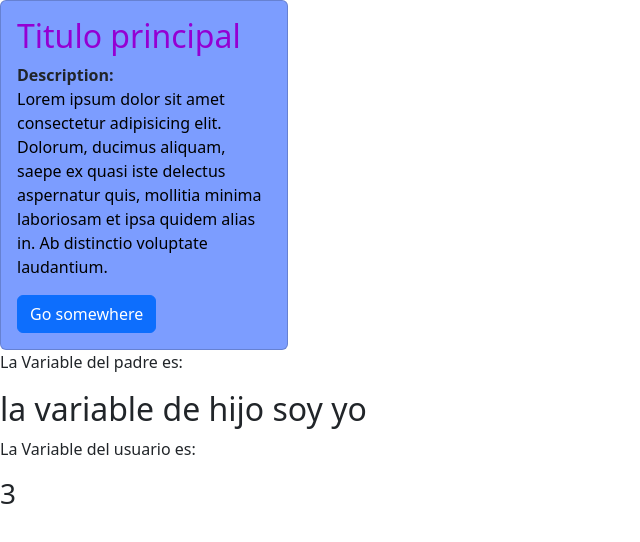
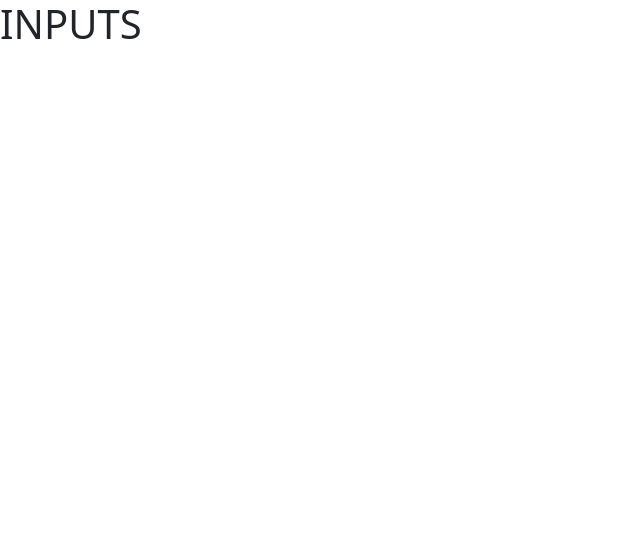
Before and after one commit to SergioAlejandroGG/practica1, an Angular app: page /segundo-dia in a window 1280 px wide. Before the commit this address led to /. Shown: the top 542 px of the page, without its empty margins (0-640 px from the left). Built offline with nearby package versions, Linux system fonts and the light colour scheme.

Commit message:
created router outlet

```diff
--- a/src/app/app.component.html
+++ b/src/app/app.component.html
@@ -1 +1 @@
-<app-primer-dia [ejemplo]="dinamico" [usuario]="3"></app-primer-dia>
+<router-outlet></router-outlet>
--- a/src/app/app.component.ts
+++ b/src/app/app.component.ts
@@ -1,12 +1,12 @@
 import { Component } from '@angular/core';
-import { RouterOutlet } from '@angular/router';
+import { RouterModule, RouterOutlet } from '@angular/router';
 import { PrimerDiaComponent } from './primer-dia/primer-dia.component';
-
+import { SegundoDiaComponent } from './segundo-dia/segundo-dia.component';
 
 @Component({
   selector: 'app-root',
   standalone: true,
-  imports: [RouterOutlet, PrimerDiaComponent],
+  imports: [RouterOutlet, PrimerDiaComponent, SegundoDiaComponent, RouterModule],
   templateUrl: './app.component.html',
   styleUrl: './app.component.scss'
 })
--- a/src/app/app.routes.ts
+++ b/src/app/app.routes.ts
@@ -1,3 +1,22 @@
 import { Routes } from '@angular/router';
+import { PrimerDiaComponent } from './primer-dia/primer-dia.component';
+import { SegundoDiaComponent } from './segundo-dia/segundo-dia.component';
 
-export const routes: Routes = [];
+export const routes: Routes = [
+
+    {
+        path: '',
+        component: PrimerDiaComponent
+    },
+
+    {
+        path: 'primer-dia',
+        component: PrimerDiaComponent
+    },
+
+    {
+        path: 'segundo-dia',
+        component: SegundoDiaComponent
+    },
+
+];
--- a/src/app/segundo-dia/segundo-dia.component.html
+++ b/src/app/segundo-dia/segundo-dia.component.html
@@ -1 +1,37 @@
-<p>segundo-dia works!</p>
+<!-- <p>segundo-dia works!</p>
+<button class="btn btn-primary" (click)="clickButton('success')">cambios</button>
+
+
+
+<div ngif="variable === 'success'">
+ </div>
+
+ <div>
+    boton usando ngif
+ </div>
+
+ <div>
+    boton utilizandocon una clase con una variable
+ </div>
+
+ <div>
+    boton utilizando con ngClass
+    <button class="btn" [[ngClass]="{'btnsucess': true}"]
+ </div>
+
+ <div>
+    <h3>Boton utilizando operador ternario</h3>
+    <button [class]="variable === 'hola soy variable nueva'">{{variable}}</button>
+ </div>
+
+ <hr>
+ <ul>
+
+ </ul>
+
+ <div *ngFor="let itemuser of user">
+        <
+</div> -->
+<!-- <input type="text" class="form-control" [(ngModel)]="variable"> -->
+
+<h1>INPUTS</h1>
--- a/src/app/segundo-dia/segundo-dia.component.ts
+++ b/src/app/segundo-dia/segundo-dia.component.ts
@@ -1,12 +1,29 @@
+import { CommonModule } from '@angular/common';
 import { Component } from '@angular/core';
+import { ReactiveFormsModule } from '@angular/forms';
 
 @Component({
   selector: 'app-segundo-dia',
   standalone: true,
-  imports: [],
+  imports: [CommonModule,ReactiveFormsModule],
   templateUrl: './segundo-dia.component.html',
   styleUrl: './segundo-dia.component.scss'
 })
 export class SegundoDiaComponent {
+variable=''
+// user = [
+//   (
+//     name: 'luis 1',
+//     description: 'descrp 1'
+//   )
+//   (
+//     name: 'luis 2',
+//     description: 'descrp 2'
+//   )
+//   (
+//     name: 'luis 3',
+//     description: 'descrp 3'
+//   )
+// ]
 
 }
```
